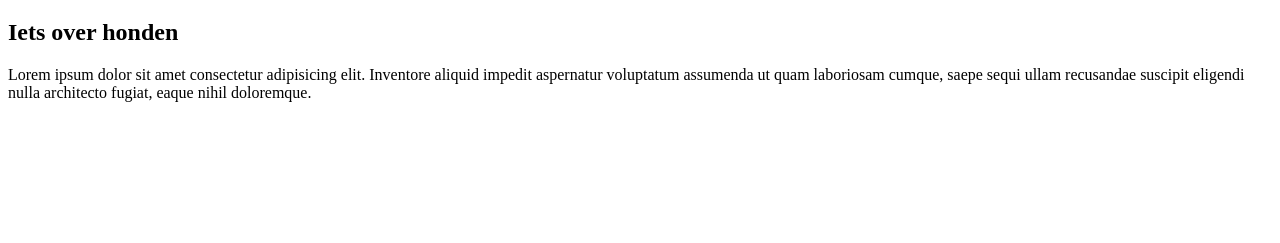
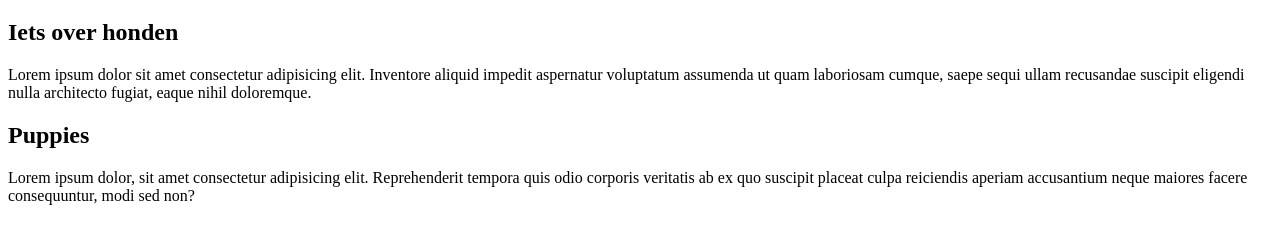
Before and after one commit to JanWoutersLevelX/Git_Project02, a plain HTML site: page index.html in a window 1280 px wide. Shown: the part 61-304 px from the top of the page. Drawn offline with Linux system fonts and the light colour scheme.

Commit message:
New features added

```diff
--- a/index.html
+++ b/index.html
@@ -4,7 +4,7 @@
 <head>
     <meta charset="UTF-8">
     <meta name="viewport" content="width=device-width, initial-scale=1.0">
-    <title>Git Project 02</title>
+    <title>Git Project 02!</title>
 </head>
 
 <body>
@@ -15,6 +15,11 @@
         assumenda ut quam laboriosam cumque, saepe sequi ullam recusandae suscipit eligendi nulla architecto fugiat,
         eaque nihil doloremque.
     </p>
+    <h2>Puppies</h2>
+    <p>
+        Lorem ipsum dolor, sit amet consectetur adipisicing elit. Reprehenderit tempora quis odio corporis veritatis ab
+        ex quo suscipit placeat culpa reiciendis aperiam accusantium neque maiores facere consequuntur, modi sed non?
+    </p>
 </body>
 
 </html>
```
